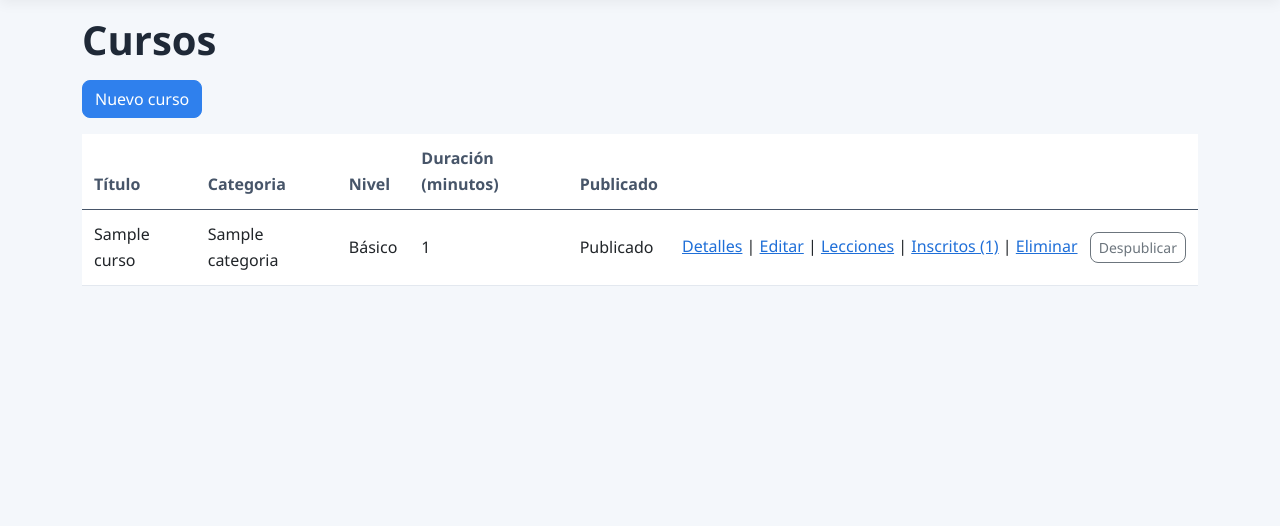
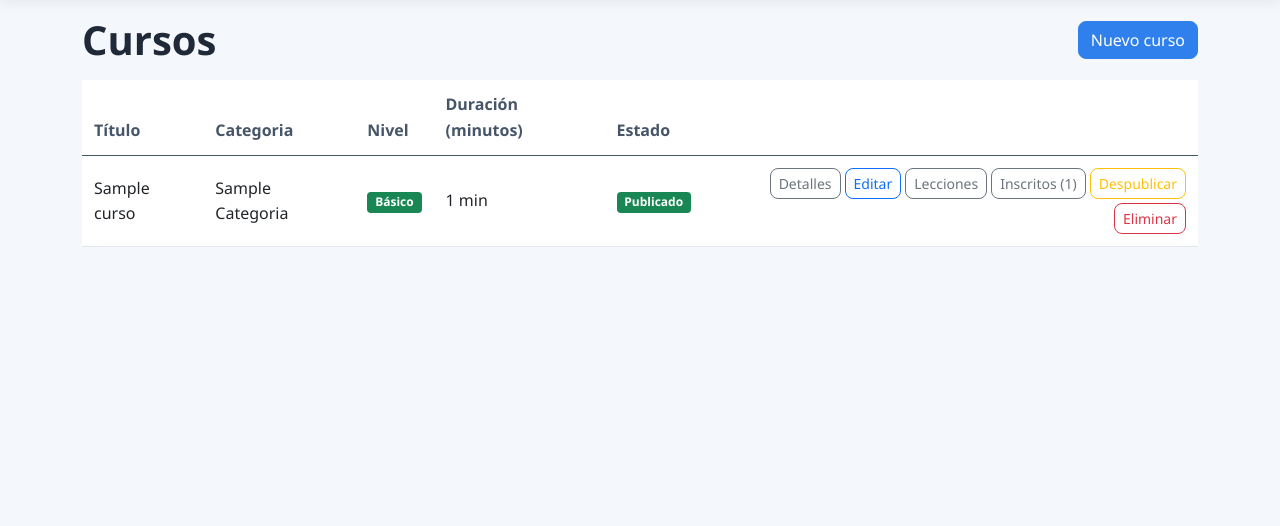
Before and after one commit to manusito12357/ProyectoWeb, an ASP.NET Core app: page /Cursos in a window 1280 px wide. Shown: the part 59-585 px from the top of the page. Run offline with ASP.NET Core 8, Linux system fonts and the light colour scheme; a user stored in the database is signed in; tables that the repository leaves empty hold one stand-in row (values such as "Sample post"); style sheets or scripts are compiled from the project's sources; some libraries are stand-ins or nearby versions.

Commit message:
Tablas de administracion consistentes

```diff
--- a/proyectoweb/Views/Cursos/Index.cshtml
+++ b/proyectoweb/Views/Cursos/Index.cshtml
@@ -4,19 +4,26 @@
     ViewData["Title"] = "Cursos";
 }
 
+<div class="encabezado-lista">
     <h1>Cursos</h1>
+    <a asp-action="Create" class="btn btn-primary">Nuevo curso</a>
+</div>
 
-<p>
-    <a asp-action="Create" class="btn btn-primary">Nuevo curso</a>
-</p>
-<table class="table align-middle">
+@if (!Model.Any())
+{
+    <p>Todavía no hay cursos. Crea el primero con el botón "Nuevo curso".</p>
+}
+else
+{
+    <div class="table-responsive">
+        <table class="table table-hover align-middle">
             <thead>
                 <tr>
                     <th>@Html.DisplayNameFor(model => model.Titulo)</th>
                     <th>@Html.DisplayNameFor(model => model.Categoria)</th>
                     <th>@Html.DisplayNameFor(model => model.Nivel)</th>
                     <th>@Html.DisplayNameFor(model => model.DuracionMinutos)</th>
-            <th>@Html.DisplayNameFor(model => model.Publicado)</th>
+                    <th>Estado</th>
                     <th></th>
                 </tr>
             </thead>
@@ -24,21 +31,34 @@
 @foreach (var item in Model) {
                 <tr>
                     <td>@item.Titulo</td>
-            <td>@item.Categoria?.Nombre</td>
-            <td>@Html.DisplayFor(modelItem => item.Nivel)</td>
-            <td>@item.DuracionMinutos</td>
-            <td>@(item.Publicado ? "Publicado" : "Borrador")</td>
-            <td class="text-nowrap">
-                <a asp-action="Details" asp-route-id="@item.Id">Detalles</a> |
-                <a asp-action="Edit" asp-route-id="@item.Id">Editar</a> |
-                <a asp-controller="Lecciones" asp-action="Index" asp-route-cursoId="@item.Id">Lecciones</a> |
-                <a asp-action="Inscritos" asp-route-id="@item.Id">Inscritos (@(item.Inscripciones?.Count ?? 0))</a> |
-                <a asp-action="Delete" asp-route-id="@item.Id">Eliminar</a>
-                <form asp-action="CambiarPublicacion" asp-route-id="@item.Id" method="post" class="d-inline">
-                    <button type="submit" class="btn btn-sm btn-outline-secondary ms-2">@(item.Publicado ? "Despublicar" : "Publicar")</button>
+                    <td class="text-capitalize">@item.Categoria?.Nombre</td>
+                    <td><partial name="_EtiquetaNivel" model="item.Nivel" /></td>
+                    <td>@item.DuracionMinutos min</td>
+                    <td>
+                        @if (item.Publicado)
+                        {
+                            <span class="badge bg-success">Publicado</span>
+                        }
+                        else
+                        {
+                            <span class="badge bg-secondary">Borrador</span>
+                        }
+                    </td>
+                    <td>
+                        <div class="acciones">
+                            <a asp-action="Details" asp-route-id="@item.Id" class="btn btn-sm btn-outline-secondary">Detalles</a>
+                            <a asp-action="Edit" asp-route-id="@item.Id" class="btn btn-sm btn-outline-primary">Editar</a>
+                            <a asp-controller="Lecciones" asp-action="Index" asp-route-cursoId="@item.Id" class="btn btn-sm btn-outline-secondary">Lecciones</a>
+                            <a asp-action="Inscritos" asp-route-id="@item.Id" class="btn btn-sm btn-outline-secondary">Inscritos (@(item.Inscripciones?.Count ?? 0))</a>
+                            <form asp-action="CambiarPublicacion" asp-route-id="@item.Id" method="post">
+                                <button type="submit" class="btn btn-sm @(item.Publicado ? "btn-outline-warning" : "btn-outline-success")">@(item.Publicado ? "Despublicar" : "Publicar")</button>
                             </form>
+                            <a asp-action="Delete" asp-route-id="@item.Id" class="btn btn-sm btn-outline-danger">Eliminar</a>
+                        </div>
                     </td>
                 </tr>
 }
             </tbody>
         </table>
+    </div>
+}
--- a/proyectoweb/Views/Cursos/Inscritos.cshtml
+++ b/proyectoweb/Views/Cursos/Inscritos.cshtml
@@ -15,7 +15,8 @@
 }
 else
 {
-    <table class="table align-middle">
+    <div class="table-responsive">
+    <table class="table table-hover align-middle">
         <thead>
             <tr>
                 <th>Suscriptor</th>
@@ -36,6 +37,7 @@ else
 }
         </tbody>
     </table>
+    </div>
 }
 
 <a asp-action="Index" class="btn btn-link">Volver a cursos</a>
--- a/proyectoweb/wwwroot/css/site.css
+++ b/proyectoweb/wwwroot/css/site.css
@@ -152,6 +152,31 @@ a:hover {
   font-weight: 600;
 }
 
+.encabezado-lista {
+  display: flex;
+  flex-wrap: wrap;
+  align-items: center;
+  justify-content: space-between;
+  gap: 0.5rem;
+  margin-bottom: 1rem;
+}
+
+.encabezado-lista h1 {
+  margin-bottom: 0;
+}
+
+.acciones {
+  display: flex;
+  flex-wrap: wrap;
+  justify-content: flex-end;
+  gap: 0.25rem;
+  min-width: 16rem;
+}
+
+.acciones form {
+  margin: 0;
+}
+
 .list-group-item {
   border-color: var(--borde);
 }
```
Also changed, not shown: proyectoweb/Views/Categorias/Index.cshtml (+20 -13 lines), proyectoweb/Views/Lecciones/Index.cshtml (+24 -11 lines). Lines whose indentation alone changed are shown as unchanged.
